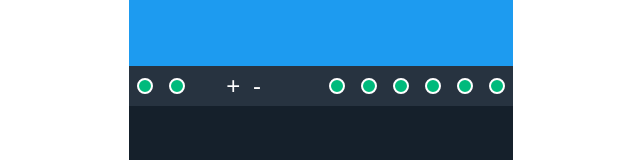
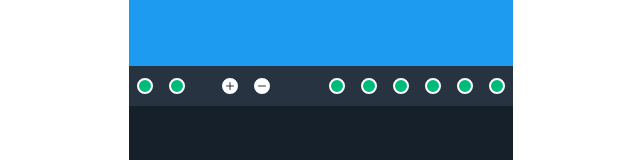
Before and after one commit to iota-unum/new-editor, a Next.js app: page /compose in a window 1280 px wide. Shown: the part 244-404 px from the top of the page, without its empty margins (319-959 px from the left). Built offline with nearby package versions, Linux system fonts and the light colour scheme; a web font is replaced by a local one.

Commit message:
added plus/minus icons set scrollBottom & focus()

```diff
--- a/components/FontGroup.js
+++ b/components/FontGroup.js
@@ -1,39 +1,54 @@
 import React from 'react';
-import {
-  FaAlignCenter,
-  FaAlignLeft,
-  FaBold,
-  FaItalic,
-  FaUndo,
-  FaParagraph,
-  FaHeading,
-} from 'react-icons/fa';
+import { BsFillPlusCircleFill, BsFillDashCircleFill } from 'react-icons/bs';
 import { IconContext } from 'react-icons';
 import useStore from '../store';
+import { positionCursorToEnd } from '../helpers/cursorfunction';
 
 function FontGroup() {
+  const fontSize = useStore((state) => state.FontSize);
+  const increaseFontsize = useStore((state) => state.increaseFontsize);
+  const decreaseFontsize = useStore((state) => state.decreaseFontsize);
 
+  function handleIncreaseDecrease(symbol) {
+    const editor = document.querySelector('.editor');
 
-  const fontSize = useStore(state => state.FontSize)
-  const increaseFontsize = useStore(state => state.increaseFontsize)
-  const decreaseFontsize = useStore(state => state.decreaseFontsize)
-  return <div className='font-group'>
-<span className='symbol' onClick={increaseFontsize} >+</span>
-<span className='symbol' onClick={decreaseFontsize} >-</span>
+    if (symbol === 'plus') {
+      increaseFontsize();
+    }
+    if (symbol === 'minus') {
+      decreaseFontsize();
+    }
+    editor.scrollTop = editor.scrollHeight
+    positionCursorToEnd(editor);
+    console.log('INCREASEdECREASE');
+  }
+  return (
+    <div className='font-group'>
+      <div className='symbol'>
+        <BsFillPlusCircleFill onClick={() => handleIncreaseDecrease('plus')} />
+      </div>
+      <div className='symbol'>
+        <BsFillDashCircleFill onClick={() => handleIncreaseDecrease('minus')} />
+      </div>
+      {/* <div className='symbol' onClick={increaseFontsize} >+</div>
+<div className='symbol' onClick={decreaseFontsize} >-</div> */}
 
       <style jsx>
         {`
           .font-group {
-    color: white
+            color: white;
+            display: flex;
+            justify-content: space-between;
+            align-items: center;
           }
           .symbol {
-    padding: 0 .4rem;
-    font-size: 1.5rem;
+            margin: 0.5rem;
+            height: 1rem;
           }
         `}
       </style>
-
-  </div>;
+    </div>
+  );
 }
 
 export default FontGroup;
```
Lines whose indentation alone changed are shown as unchanged.
